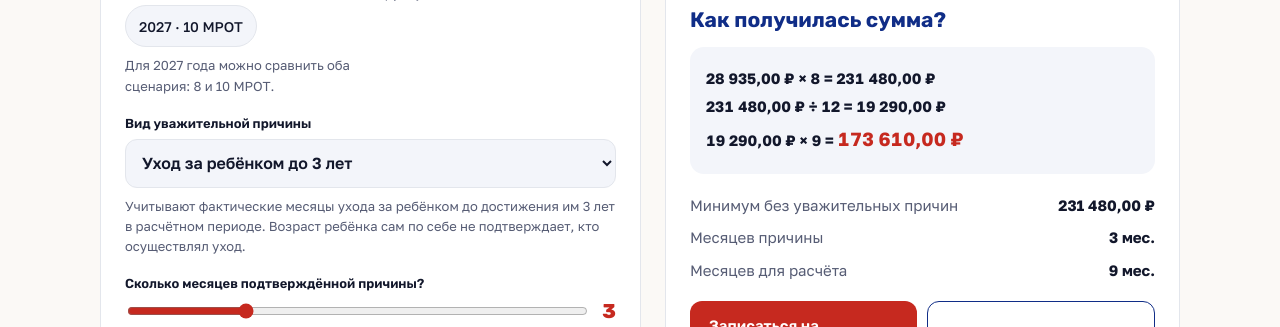
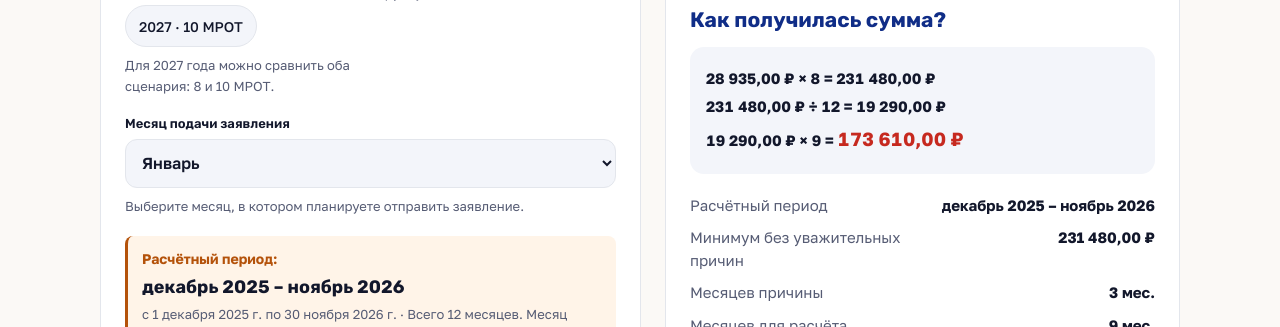
Before and after one commit to k0l0k0l6chiki23-design/kalkulator, a plain HTML site: page mrot/index.html in a window 1280 px wide. Shown: the part 473-800 px from the top of the page. Drawn offline with Linux system fonts and the light colour scheme.

Commit message:
Add filing month selector and automatic 12-month income period

```diff
--- a/mrot/index.html
+++ b/mrot/index.html
@@ -36,6 +36,7 @@ button:focus-visible,a:focus-visible,input:focus-visible,select:focus-visible{ou
 <div class="field"><span class="label">Вариант расчёта</span><input type="hidden" id="year" value="2027-8"><div class="chips" id="scenarioChips" role="group" aria-label="Вариант расчёта"><button class="chip" type="button" data-scenario="2026-8" aria-pressed="false">2026 · 8 МРОТ</button><button class="chip" type="button" data-scenario="2027-8" aria-pressed="true">2027 · 8 МРОТ</button><button class="chip" type="button" data-scenario="2027-10" aria-pressed="false">2027 · 10 МРОТ</button></div><p class="hint">Для 2027 года можно сравнить оба сценария: 8 и 10 МРОТ.</p></div>
 <div class="field"><label class="label" for="mrot">МРОТ, ₽</label><input type="number" id="mrot" min="1" step="1" inputmode="numeric" value="28935"><p class="hint">При необходимости измените вручную.</p></div>
 </div>
+<div class="field"><label class="label" for="filingMonth">Месяц подачи заявления</label><select id="filingMonth"><option value="1">Январь</option><option value="2">Февраль</option><option value="3">Март</option><option value="4">Апрель</option><option value="5">Май</option><option value="6">Июнь</option><option value="7">Июль</option><option value="8">Август</option><option value="9">Сентябрь</option><option value="10">Октябрь</option><option value="11">Ноябрь</option><option value="12">Декабрь</option></select><p class="hint">Выберите месяц, в котором планируете отправить заявление.</p></div><div class="note" aria-live="polite"><strong>Расчётный период:</strong><div id="periodText" style="font:700 18px var(--f-head);margin:6px 0;color:var(--ink)">Декабрь 2025 – ноябрь 2026</div><div class="hint" id="periodDetail">Учитываются доходы за 12 месяцев, предшествующих одному месяцу перед месяцем подачи.</div></div>
 <div class="field"><label class="label" for="reason">Вид уважительной причины</label>
 <select id="reason">
 <option value="care">Уход за ребёнком до 3 лет</option>
@@ -71,7 +72,7 @@ button:focus-visible,a:focus-visible,input:focus-visible,select:focus-visible{ou
 <h2>Результат расчёта</h2>
 <div><div class="label">Необходимый доход</div><div class="big" id="result">217 012,50 ₽</div><p class="hint" id="resultHint"></p></div>
 <div class="separator"></div><div><h2>Как получилась сумма?</h2><div class="formula" id="formula" style="margin-top:14px"></div></div>
-<dl class="kv"><dt>Минимум без уважительных причин</dt><dd id="full"></dd>
+<dl class="kv"><dt>Расчётный период</dt><dd id="periodResult"></dd><dt>Минимум без уважительных причин</dt><dd id="full"></dd>
 <dt>Месяцев причины</dt><dd id="reasonMonths"></dd>
 <dt>Месяцев для расчёта</dt><dd id="workMonths"></dd></dl>
 <div class="note" id="compare" hidden></div>
@@ -111,6 +112,14 @@ const rub=n=>new Intl.NumberFormat('ru-RU',{minimumFractionDigits:2,maximumFract
 const chips=el('monthChips');
 for(let i=0;i<=12;i++){const b=document.createElement('button');b.type='button';b.className='chip';b.dataset.m=String(i);b.textContent=String(i);b.addEventListener('click',()=>{if(b.disabled)return;el('months').value=String(i);render()});chips.append(b)}
 let summary='';
+const MONTHS_RU=['январь','февраль','март','апрель','май','июнь','июль','август','сентябрь','октябрь','ноябрь','декабрь'];
+const MONTHS_GEN=['января','февраля','марта','апреля','мая','июня','июля','августа','сентября','октября','ноября','декабря'];
+function periodFor(year,month){
+  const start=new Date(year,month-14,1),end=new Date(year,month-3,1);
+  const label=d=>MONTHS_RU[d.getMonth()]+' '+d.getFullYear();
+  return {start,end,short:label(start)+' – '+label(end),
+    precise:'с 1 '+MONTHS_GEN[start.getMonth()]+' '+start.getFullYear()+' г. по '+new Date(end.getFullYear(),end.getMonth()+1,0).getDate()+' '+MONTHS_GEN[end.getMonth()]+' '+end.getFullYear()+' г.'};
+}
 function applyReason(){
 const reason=el('reason').value,rule=RULES[reason];
 el('months').max=String(rule.max);
@@ -125,7 +134,10 @@ el('specialHint').textContent=rule.only?'Здесь не требуется на
 render();
 }
 function render(){
-const reason=el('reason').value,rule=RULES[reason],scenario=el('year').value,year=scenario.slice(0,4),n=Number(el('months').value),mrot=Number(el('mrot').value),k=scenario.endsWith('-10')?10:8;
+const reason=el('reason').value,rule=RULES[reason],scenario=el('year').value,year=Number(scenario.slice(0,4)),filingMonth=Number(el('filingMonth').value),period=periodFor(year,filingMonth),n=Number(el('months').value),mrot=Number(el('mrot').value),k=scenario.endsWith('-10')?10:8;
+el('periodText').textContent=period.short;
+el('periodDetail').textContent=period.precise+' · Всего 12 месяцев. Месяц непосредственно перед подачей не входит.';
+el('periodResult').textContent=period.short;
 const max=rule.max;
 for(const b of chips.children){const m=Number(b.dataset.m);b.disabled=m>max||(rule.min&&m>0&&m<rule.min);b.style.opacity=b.disabled?'0.32':'1';b.setAttribute('aria-pressed',String(m===n))}
 el('monthsValue').textContent=String(n);
@@ -149,11 +161,12 @@ el('workMonths').textContent=rem+' мес.';
 el('formula').innerHTML=!validMrot?'Введите положительный МРОТ.':waiver?rub(mrot)+' × '+k+' = '+rub(full)+'<br><strong>'+(special?'Специальное освобождение при подтверждении условий':'10+ месяцев признанных причин: порог не применяется')+'</strong>':rub(mrot)+' × '+k+' = '+rub(full)+'<br>'+rub(full)+' ÷ 12 = '+rub(full/12)+'<br>'+rub(full/12)+' × '+rem+' = <strong>'+rub(required)+'</strong>';
 const raw=el('income').value,compare=el('compare');compare.hidden=!validMrot||raw.trim()==='';
 if(!compare.hidden){const actual=Number(raw);compare.textContent=actual>=required?'Указанный доход достигает рассчитанного порога, но это не гарантирует право на пособие.':'До рассчитанного порога не хватает '+rub(required-actual)+'. Проверьте признание причин и исключения.'}
-summary='Здравствуйте! Хочу консультацию по единому пособию.\nСценарий: '+year+' / '+k+' МРОТ\nПричина: '+el('reason').selectedOptions[0].textContent+'\nПодтверждаемые месяцы: '+count+'\nСпециальное условие подтверждено: '+(special?'да':'нет')+'\nМРОТ: '+rub(mrot)+'\nМинимальный доход: '+(waiver?'не требуется при подтверждении условий':rub(required))+(raw.trim()?'\nМой доход: '+rub(Number(raw)):'')+'\nПредварительный расчёт, требует проверки оснований.';
+summary='Здравствуйте! Хочу консультацию по единому пособию.\nСценарий: '+year+' / '+k+' МРОТ\nМесяц подачи: '+MONTHS_RU[filingMonth-1]+' '+year+'\nРасчётный период: '+period.precise+'\nПричина: '+el('reason').selectedOptions[0].textContent+'\nПодтверждаемые месяцы: '+count+'\nСпециальное условие подтверждено: '+(special?'да':'нет')+'\nМРОТ: '+rub(mrot)+'\nМинимальный доход: '+(waiver?'не требуется при подтверждении условий':rub(required))+(raw.trim()?'\nМой доход: '+rub(Number(raw)):'')+'\nПредварительный расчёт, требует проверки оснований.';
 el('consult').href='https://t.me/sity_house?text='+encodeURIComponent(summary);
 }
 el('scenarioChips').addEventListener('click',event=>{const btn=event.target.closest('[data-scenario]');if(!btn)return;const v=btn.dataset.scenario;el('year').value=v;el('mrot').value=v.startsWith('2027')?'28935':'27093';el('scenarioChips').querySelectorAll('button').forEach(b=>b.setAttribute('aria-pressed',String(b===btn)));render()});
 el('reason').addEventListener('change',applyReason);
+el('filingMonth').addEventListener('change',render);
 el('months').addEventListener('input',()=>{
 const rule=RULES[el('reason').value],v=Number(el('months').value);
 if(rule.min&&v>0&&v<rule.min)el('months').value=String(rule.min);
```
